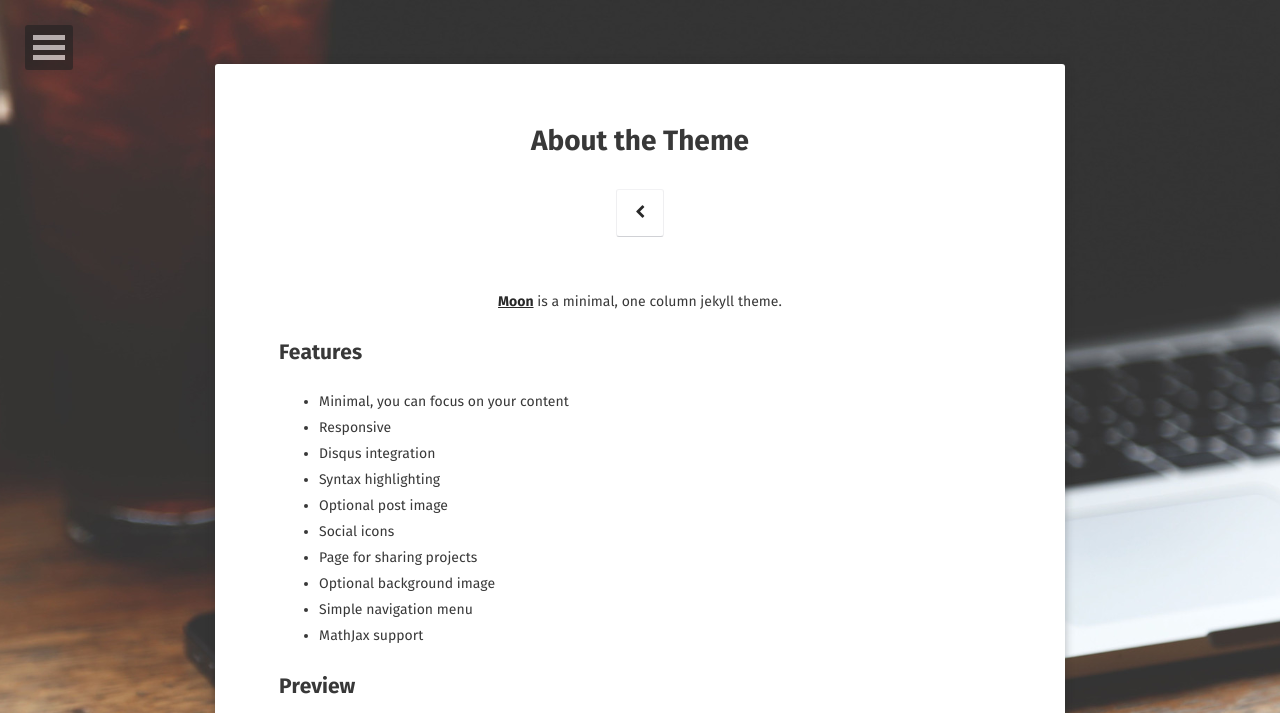
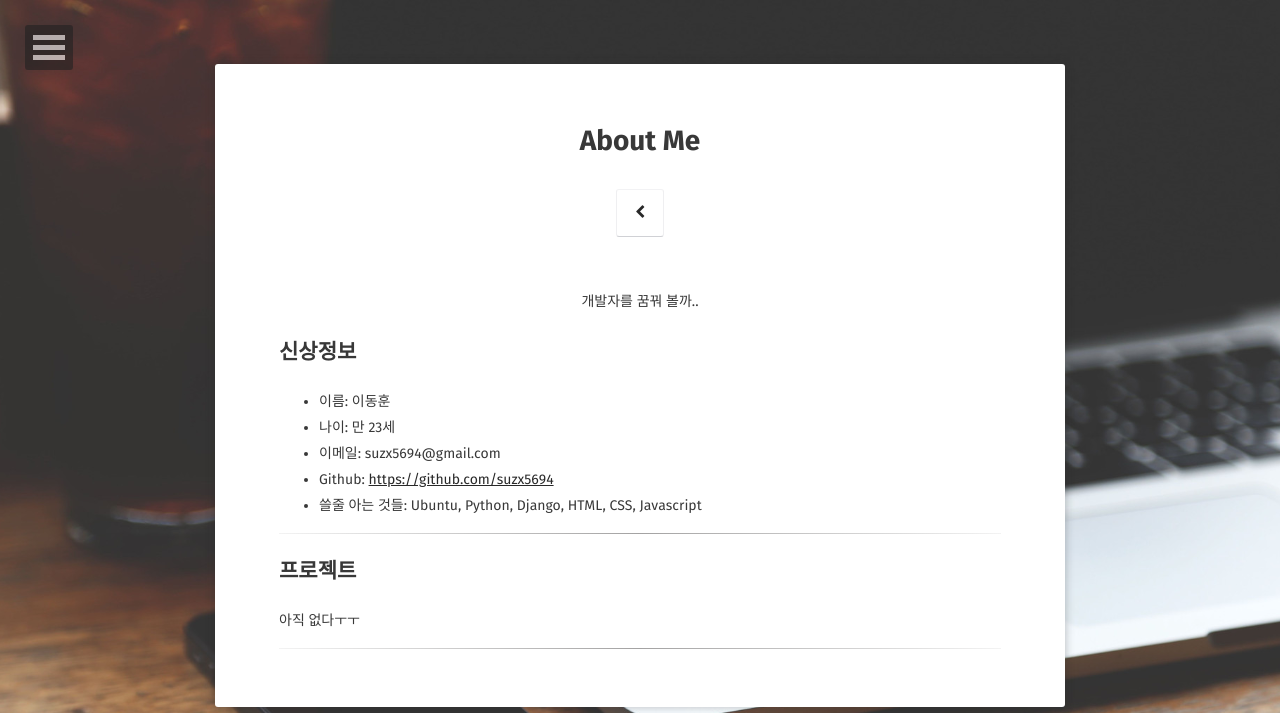
Before and after one commit to suzx5694/suzx5694.github.io, a Jekyll site: the page built from about/index.md, in a window 1280 px wide. Shown: the top 713 px of the page. Built offline with Jekyll 4.4.1, drawn with Linux system fonts in a browser that asks for light colours; some web fonts are replaced; some of the changed text lies outside the part shown; grey boxes are pictures that could not be loaded.

Commit message:
modification about

```diff
--- a/_config.yml
+++ b/_config.yml
@@ -1,6 +1,6 @@
 # Site
-title:              My Story
-bio:                '이겐뭐지'
+title:              Story by Hun
+bio:                'My free place'
 description:        "Story by Hun"
 reading_time:       true
 words_per_minute:   200
--- a/about/index.md
+++ b/about/index.md
@@ -1,37 +1,24 @@
 ---
 layout: page
-title: About the Theme
-tags: [about, Jekyll, theme, moon]
-date: 2016-03-21
+title: About Me
+tags: [About Me]
+date: 2018-03-25
 comments: false
 ---
 
-<center><a href="http://taylantatli.github.io/Moon"><b>Moon</b></a> is a minimal, one column jekyll theme.</center>
+<center>개발자를 꿈꿔 볼까..</center>
 
-## Features
-* Minimal, you can focus on your content
-* Responsive
-* Disqus integration
-* Syntax highlighting
-* Optional post image
-* Social icons
-* Page for sharing projects
-* Optional background image
-* Simple navigation menu
-* MathJax support
+## 신상정보
 
-## Preview
+- 이름: 이동훈
+- 나이: 만 23세
+- 이메일: suzx5694@gmail.com
+- Github: [https://github.com/suzx5694](https://github.com/suzx5694)
+- 쓸줄 아는 것들: Ubuntu, Python, Django, HTML, CSS, Javascript
 
-{% capture images %}
-    https://cloud.githubusercontent.com/assets/754514/14509720/61c61058-01d6-11e6-93ab-0918515ecd56.png
-    https://cloud.githubusercontent.com/assets/754514/14509716/61ac6c8e-01d6-11e6-879f-8308883de790.png
-{% endcapture %}
-{% include gallery images=images caption="Screenshots of Moon Theme" cols=2 %}
+- - -
 
-See a [live version of Moon](http://taylantatli.github.io/Moon) hosted on GitHub.
+## 프로젝트
 
-## Getting Started
-
-To learn how to install and use this theme check out the [Setup Guide](http://taylantatli.me/Moon/moon-theme/) for more information.
-
-[Install Moon](https://github.com/TaylanTatli/Moon){: .btn}
+아직 없다ㅜㅜ
+- - -
```
